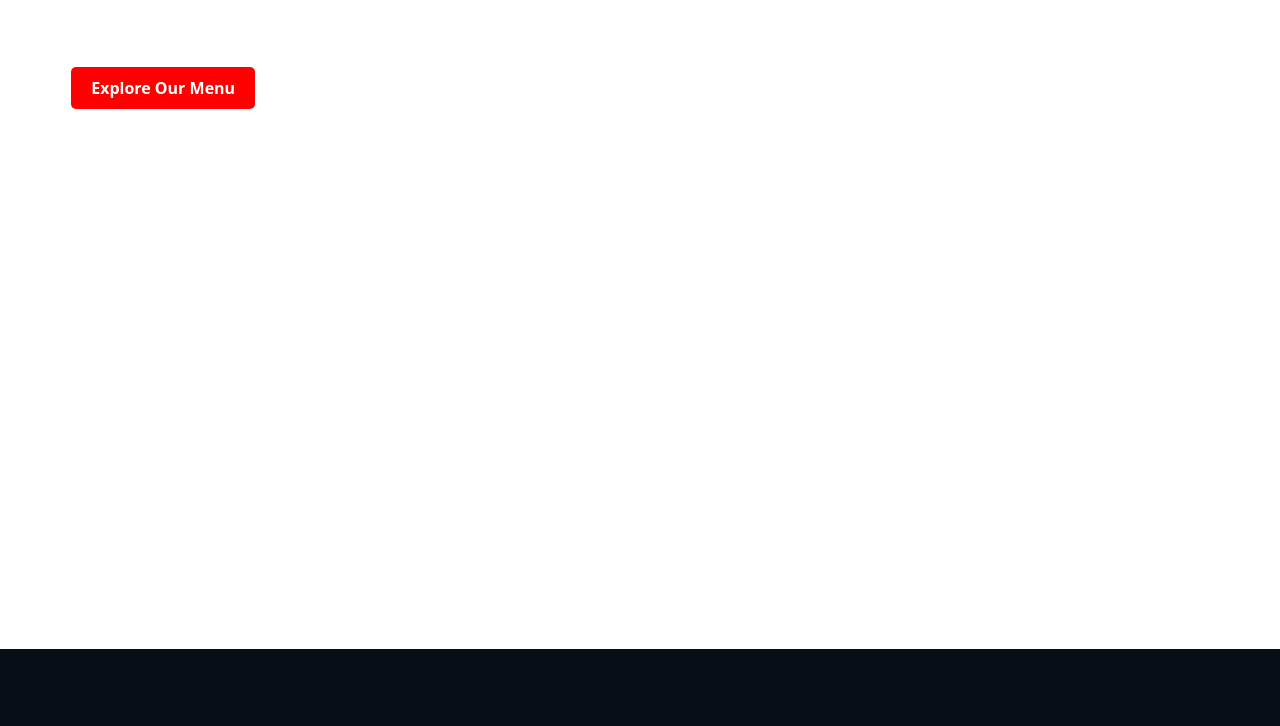
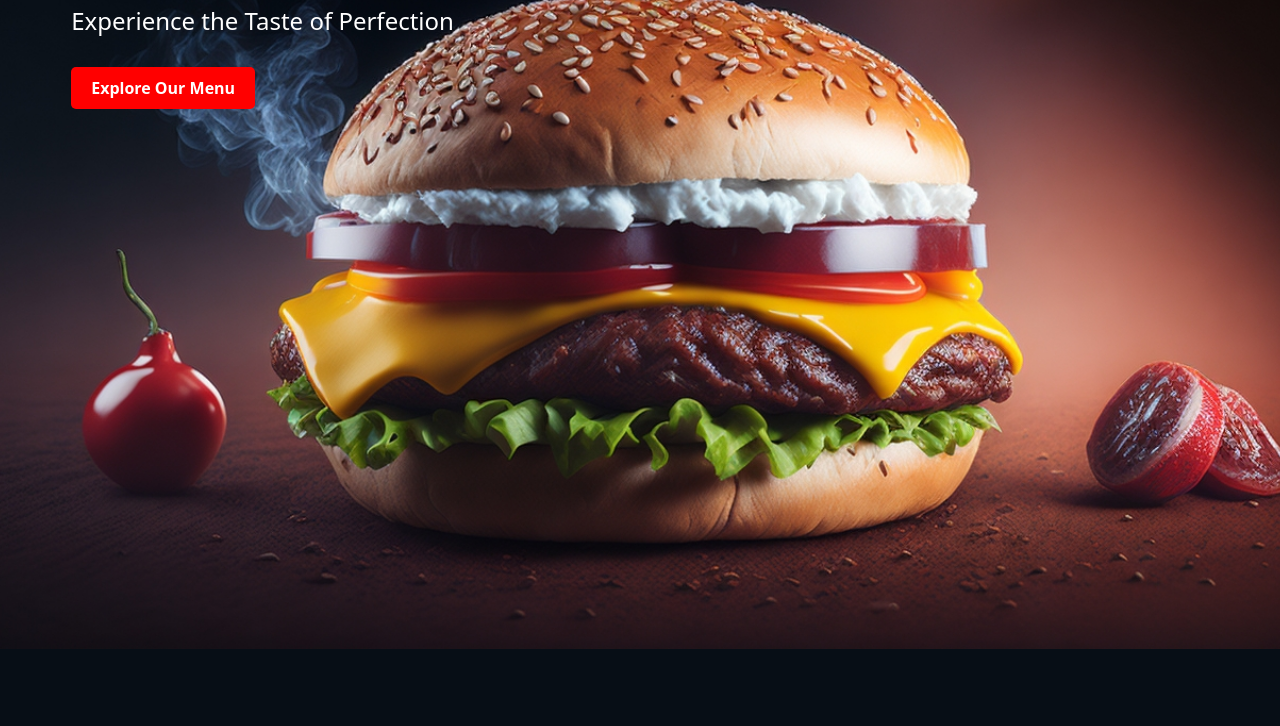
Before and after one commit to VISHALVKY/Burger-Shop, a plain HTML site: page index.html in a window 1280 px wide. Shown: the part 256-982 px from the top of the page. Drawn offline with Linux system fonts and the light colour scheme; the site is published under a folder, as on GitHub Pages, so addresses that start at the root find nothing; a small style sheet from the web is missing.

Commit message:
Update style.css

```diff
--- a/style.css
+++ b/style.css
@@ -43,7 +43,7 @@ nav ul li a:hover {
 /*hero*/
 
 .hero {
-  background-image: url("/assets/hero-background.jpg");
+  background-image: url("assets/hero-background.jpg");
   background-size: cover;
   background-position: center;
   height: 100vh;
```
